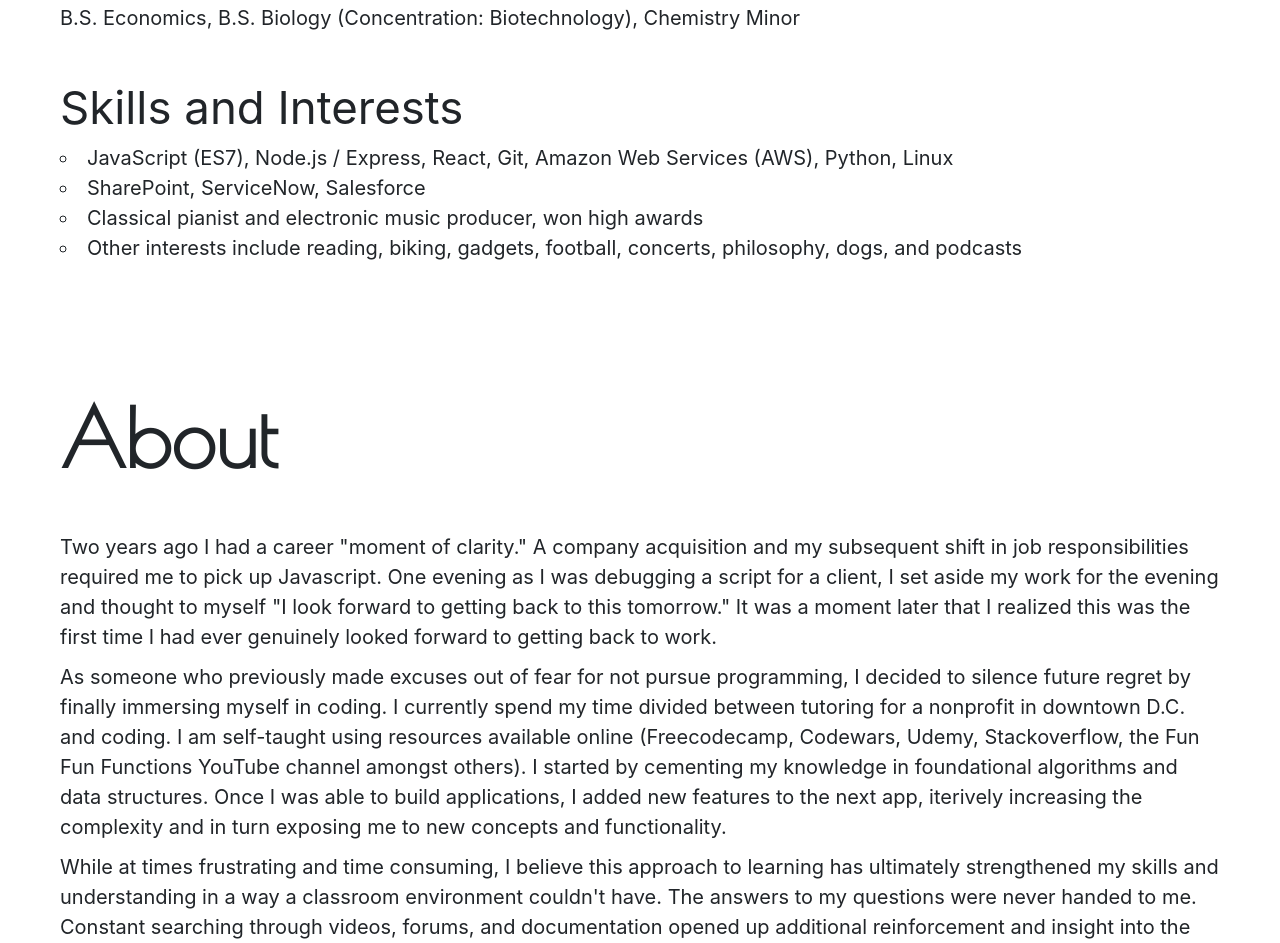
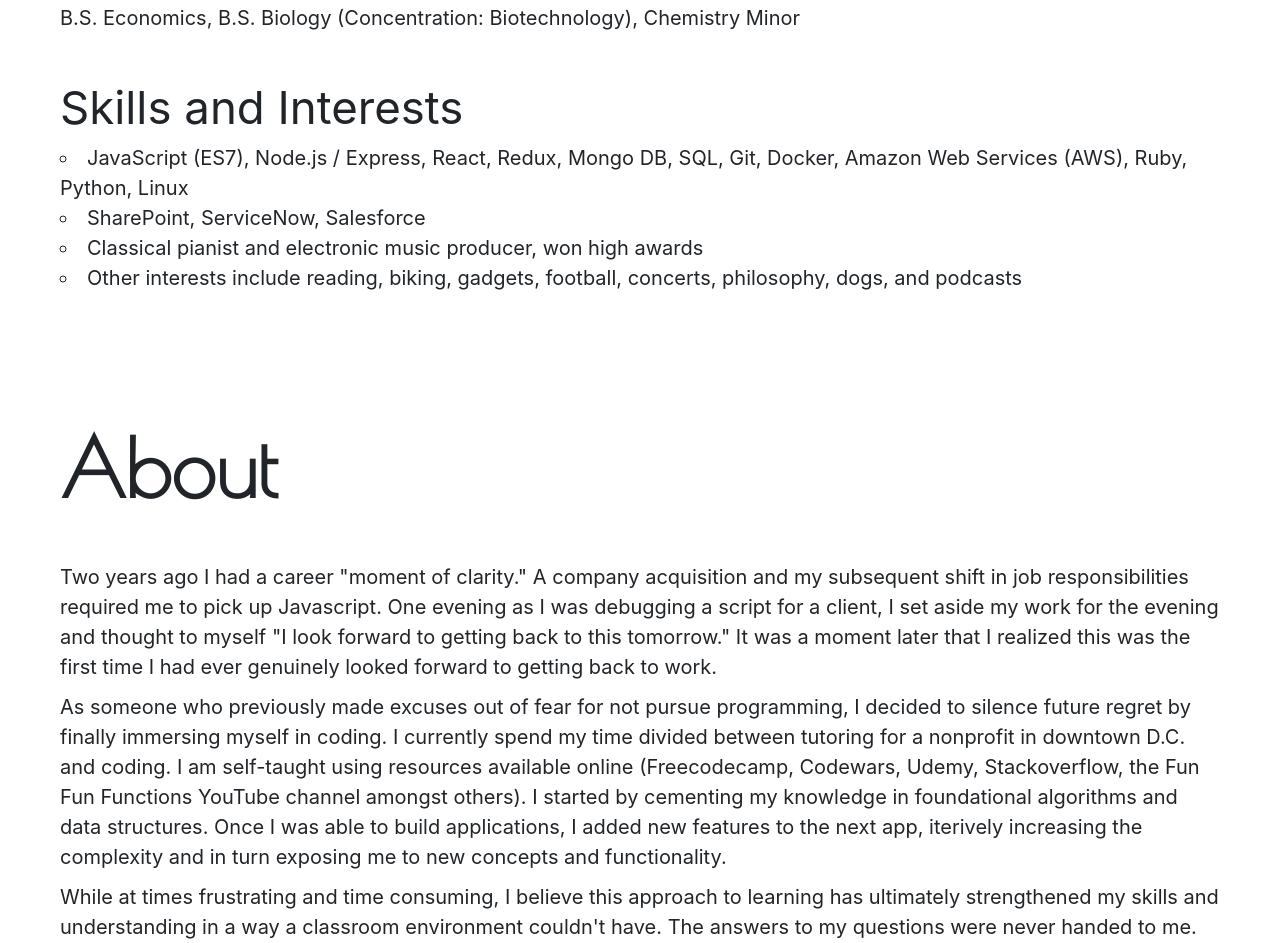
Before and after one commit to koutron/portfolio, a plain HTML site: page index.html in a window 1280 px wide. Shown: the part 4610-5553 px from the top of the page. Drawn offline with nearby package versions, Linux system fonts and the light colour scheme.

Commit message:
updated resume section html

```diff
--- a/index.html
+++ b/index.html
@@ -277,7 +277,7 @@
 
 <h4 class="resume-section">Skills and Interests</h4>
 <ul class="job-content" style="margin: 10px 0 0 0">
-  <li>JavaScript (ES7), Node.js / Express, React, Git, Amazon Web Services (AWS), Python, Linux</li>
+  <li>JavaScript (ES7), Node.js / Express, React, Redux, Mongo DB, SQL, Git, Docker, Amazon Web Services (AWS), Ruby, Python, Linux</li>
   <li>SharePoint, ServiceNow, Salesforce</li>
   <li>Classical pianist and electronic music producer, won high awards</li>
   <li id="skills">Other interests include reading, biking, gadgets, football, concerts, philosophy, dogs, and podcasts</li>
```
